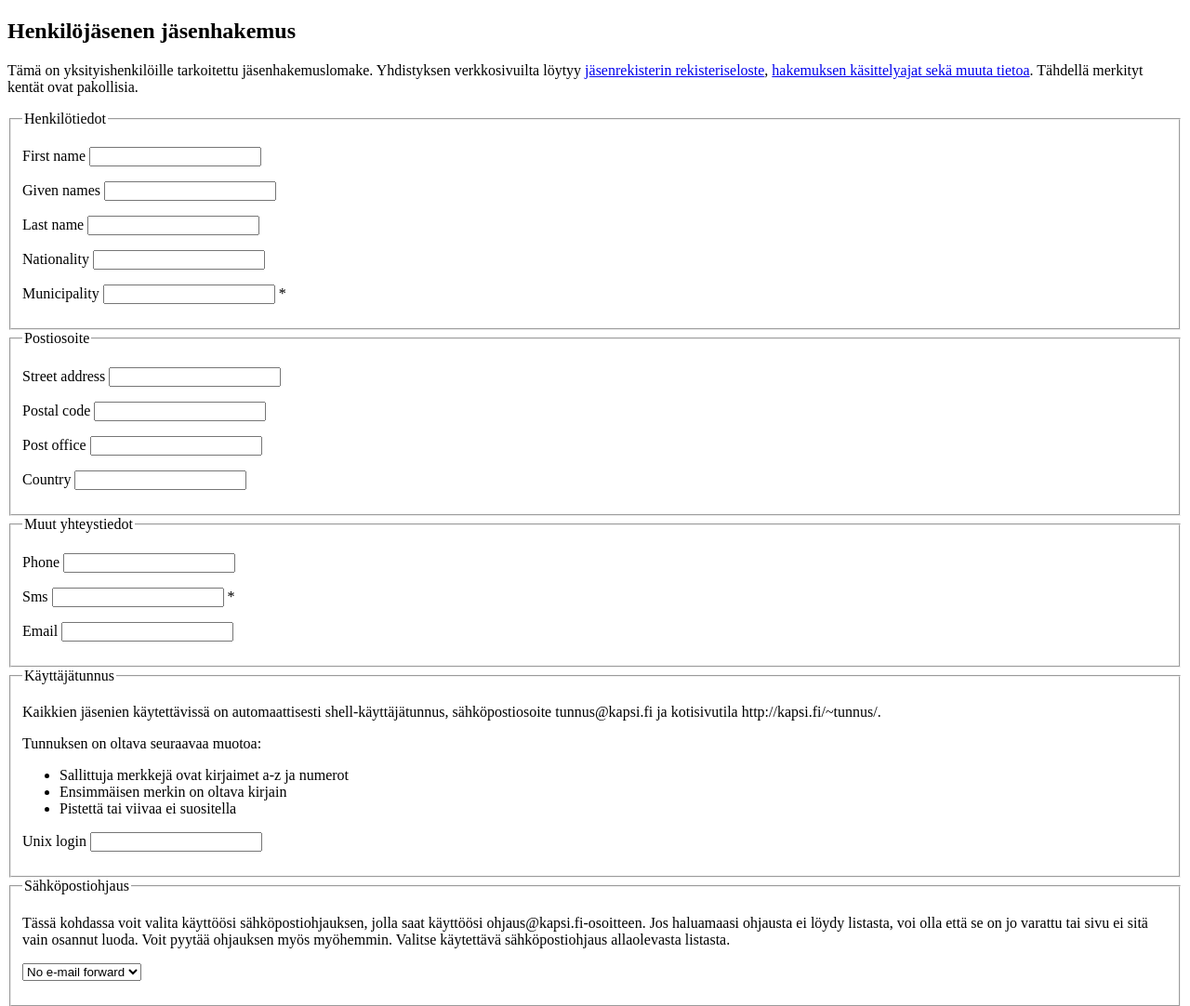
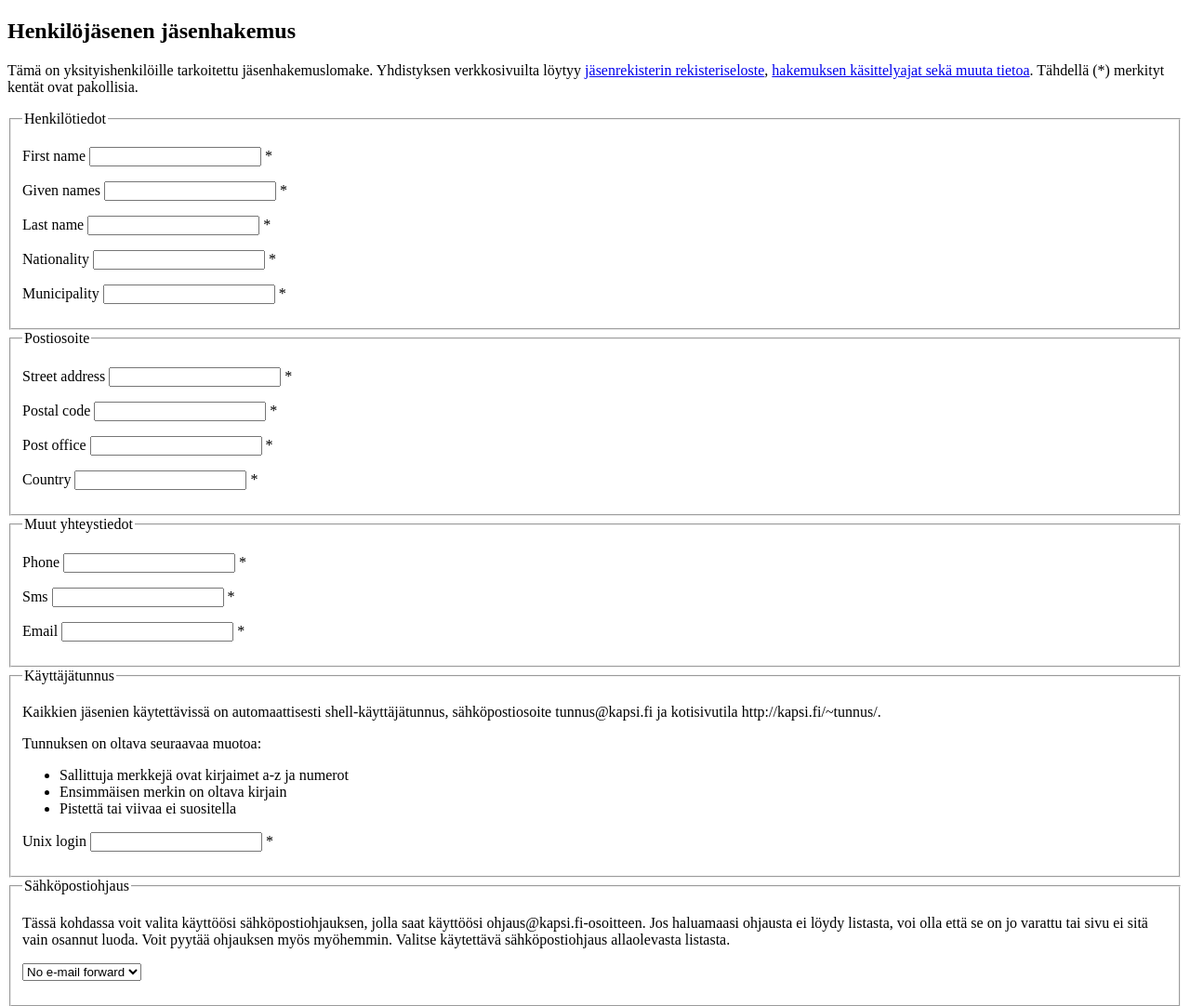
Before and after one commit to kapsiry/sikteeri, a Django app: template membership/templates/membership/new_person_application.html in a window 1280 px wide. Shown: the top 1082 px of the page at 93% size. Run offline with Django 3.2, Linux system fonts and the light colour scheme; the template is opened without the code that fills it: most values are stand-ins (such as "Sample title", 1, 10 or a date in 2020); form fields are guessed from the names that the template uses.

Commit message:
I see stars. (Member application form)

```diff
--- a/membership/templates/membership/new_person_application.html
+++ b/membership/templates/membership/new_person_application.html
@@ -14,7 +14,7 @@
   href="http://www.kapsi.fi/asiakirjat/rekisteriseloste.html">jäsenrekisterin
   rekisteriseloste</a>, <a target="_blank"
   href="http://www.kapsi.fi/liityjaseneksi.html">hakemuksen käsittelyajat sekä
-  muuta tietoa</a>. Tähdellä merkityt kentät ovat pakollisia.
+  muuta tietoa</a>. Tähdellä (<span class="required">*</span>) merkityt kentät ovat pakollisia.
 </p>
 
 <form method="POST">{% csrf_token %}
@@ -23,8 +23,8 @@
   <fieldset><legend>Henkilötiedot</legend>
   <p{% if form.first_name.errors %} class="error"{% endif %}>
     <label for="id_first_name">{{ form.first_name.label }}</label>
-    {{ form.first_name }}{% if form.first_name.help_text %}
-    <span class="help"><span class="required">*</span> {{ form.first_name.help_text }}</span>{% endif %}
+    {{ form.first_name }} <span class="required">*</span>{% if form.first_name.help_text %}
+    <span class="help"> {{ form.first_name.help_text }}</span>{% endif %}
     {% for error in form.first_name.errors %}
     <span class="error{% if form.first_name.help_text %} newline{% endif %}">{{ error }}</span>
     {% endfor %}
@@ -32,8 +32,8 @@
 
   <p{% if form.given_names.errors %} class="error"{% endif %}>
     <label for="id_given_names">{{ form.given_names.label }}</label>
-    {{ form.given_names }}{% if form.given_names.help_text %}
-    <span class="help"><span class="required">*</span> {{ form.given_names.help_text }}</span>{% endif %}
+    {{ form.given_names }} <span class="required">*</span>{% if form.given_names.help_text %}
+    <span class="help"> {{ form.given_names.help_text }}</span>{% endif %}
     {% for error in form.given_names.errors %}
     <span class="error{% if form.given_names.help_text %} newline{% endif %}">{{ error }}</span>
     {% endfor %}
@@ -41,8 +41,8 @@
 
   <p{% if form.last_name.errors %} class="error"{% endif %}>
     <label for="id_last_name">{{ form.last_name.label }}</label>
-    {{ form.last_name }}{% if form.last_name.help_text %}
-    <span class="help"><span class="required">*</span> {{ form.last_name.help_text }}</span>{% endif %}
+    {{ form.last_name }} <span class="required">*</span>{% if form.last_name.help_text %}
+    <span class="help"> {{ form.last_name.help_text }}</span>{% endif %}
     {% for error in form.last_name.errors %}
     <span class="error{% if form.last_name.help_text %} newline{% endif %}">{{ error }}</span>
     {% endfor %}
@@ -50,8 +50,8 @@
 
   <p{% if form.nationality.errors %} class="error"{% endif %}>
     <label for="id_nationality">{{ form.nationality.label }}</label>
-    {{ form.nationality }}{% if form.nationality.help_text %}
-    <span class="help"><span class="required">*</span> {{ form.nationality.help_text }}</span>{% endif %}
+    {{ form.nationality }} <span class="required">*</span>{% if form.nationality.help_text %}
+    <span class="help"> {{ form.nationality.help_text }}</span>{% endif %}
     {% for error in form.nationality.errors %}
     <span class="error{% if form.nationality.help_text %} newline{% endif %}">{{ error }}</span>
     {% endfor %}
@@ -59,8 +59,8 @@
 
   <p{% if form.municipality.errors %} class="error"{% endif %}>
     <label for="id_municipality">{{ form.municipality.label }}</label>
-    {{ form.municipality }}
-    <span class="help"><span class="required">*</span> {{ form.municipality.help_text }}</span>
+    {{ form.municipality }} <span class="required">*</span>
+    <span class="help">{{ form.municipality.help_text }}</span>
     {% for error in form.municipality.errors %}
     <span class="error{% if form.municipality.help_text %} newline{% endif %}">{{ error }}</span>
     {% endfor %}
@@ -69,8 +69,8 @@
   <fieldset><legend>Postiosoite</legend>
   <p{% if form.street_address.errors %} class="error"{% endif %}>
     <label for="id_street_address">{{ form.street_address.label }}</label>
-    {{ form.street_address }}{% if form.street_address.help_text %}
-    <span class="help"><span class="required">*</span> {{ form.street_address.help_text }}</span>{% endif %}
+    {{ form.street_address }} <span class="required">*</span>{% if form.street_address.help_text %}
+    <span class="help"> {{ form.street_address.help_text }}</span>{% endif %}
     {% for error in form.street_address.errors %}
     <span class="error{% if form.street_address.help_text %} newline{% endif %}">{{ error }}</span>
     {% endfor %}
@@ -78,8 +78,8 @@
 
   <p{% if form.postal_code.errors %} class="error"{% endif %}>
     <label for="id_postal_code">{{ form.postal_code.label }}</label>
-    {{ form.postal_code }}{% if form.postal_code.help_text %}
-    <span class="help"><span class="required">*</span> {{ form.postal_code.help_text }}</span>{% endif %}
+    {{ form.postal_code }} <span class="required">*</span>{% if form.postal_code.help_text %}
+    <span class="help"> {{ form.postal_code.help_text }}</span>{% endif %}
     {% for error in form.postal_code.errors %}
     <span class="error{% if form.postal_code.help_text %} newline{% endif %}">{{ error }}</span>
     {% endfor %}
@@ -87,8 +87,8 @@
 
   <p{% if form.post_office.errors %} class="error"{% endif %}>
     <label for="id_post_office">{{ form.post_office.label }}</label>
-    {{ form.post_office }}{% if form.post_office.help_text %}
-    <span class="help"><span class="required">*</span> {{ form.post_office.help_text }}</span>{% endif %}
+    {{ form.post_office }} <span class="required">*</span>{% if form.post_office.help_text %}
+    <span class="help"> {{ form.post_office.help_text }}</span>{% endif %}
     {% for error in form.post_office.errors %}
     <span class="error{% if form.post_office.help_text %} newline{% endif %}">{{ error }}</span>
     {% endfor %}
@@ -96,8 +96,8 @@
 
   <p{% if form.country.errors %} class="error"{% endif %}>
     <label for="id_country">{{ form.country.label }}</label>
-    {{ form.country }}{% if form.country.help_text %}
-    <span class="help"><span class="required">*</span> {{ form.country.help_text }}</span>{% endif %}
+    {{ form.country }} <span class="required">*</span>{% if form.country.help_text %}
+    <span class="help"> {{ form.country.help_text }}</span>{% endif %}
     {% for error in form.country.errors %}
     <span class="error{% if form.country.help_text %} newline{% endif %}">{{ error }}</span>
     {% endfor %}
@@ -107,8 +107,8 @@
   <fieldset><legend>Muut yhteystiedot</legend>
   <p{% if form.phone.errors %} class="error"{% endif %}>
     <label for="id_phone">{{ form.phone.label }}</label>
-    {{ form.phone }}{% if form.phone.help_text %}
-    <span class="help"><span class="required">*</span> {{ form.phone.help_text }}</span>{% endif %}
+    {{ form.phone }} <span class="required">*</span>{% if form.phone.help_text %}
+    <span class="help"> {{ form.phone.help_text }}</span>{% endif %}
     {% for error in form.phone.errors %}
     <span class="error{% if form.phone.help_text %} newline{% endif %}">{{ error }}</span>
     {% endfor %}
@@ -116,7 +116,10 @@
 
   <p{% if form.sms.errors %} class="error"{% endif %}>
     <label for="id_sms">{{ form.sms.label }}</label>
-    {{ form.sms }} <span class="help"><span class="required">*</span> {{ form.sms.help_text }}</span>
+    {{ form.sms }} <span class="required">*</span>
+    <span class="help">
+      {{ form.sms.help_text }}
+    </span>
     {% for error in form.sms.errors %}
     <span class="error{% if form.sms.help_text %} newline{% endif %}">{{ error }}</span>
     {% endfor %}
@@ -124,8 +127,8 @@
 
   <p{% if form.email.errors %} class="error"{% endif %}>
     <label for="id_email">{{ form.email.label }}</label>
-    {{ form.email }}{% if form.email.help_text %}
-    <span class="help"><span class="required">*</span> {{ form.email.help_text }}</span>{% endif %}
+    {{ form.email }} <span class="required">*</span>{% if form.email.help_text %}
+    <span class="help"> {{ form.email.help_text }}</span>{% endif %}
     {% for error in form.email.errors %}
     <span class="error{% if form.email.help_text %} newline{% endif %}">{{ error }}</span>
     {% endfor %}
@@ -147,8 +150,9 @@
     </p>
     <p>
       <label for="id_unix_login">{{ form.unix_login.label }}</label>
-      {{ form.unix_login }}<span id="unix_account_availability"></span>{% if form.unix_login.help_text %}
-      <span class="help"><span class="required">*</span> {{ form.unix_login.help_text }}</span>{% endif %}
+      {{ form.unix_login }} <span class="required">*</span>
+      <span id="unix_account_availability"></span>{% if form.unix_login.help_text %}
+      <span class="help"> {{ form.unix_login.help_text }}</span>{% endif %}
       {% for error in form.unix_login.errors %}
       <span class="error{% if form.unix_login.help_text %} newline{% endif %}">{{ error }}</span>
       {% endfor %}
```
